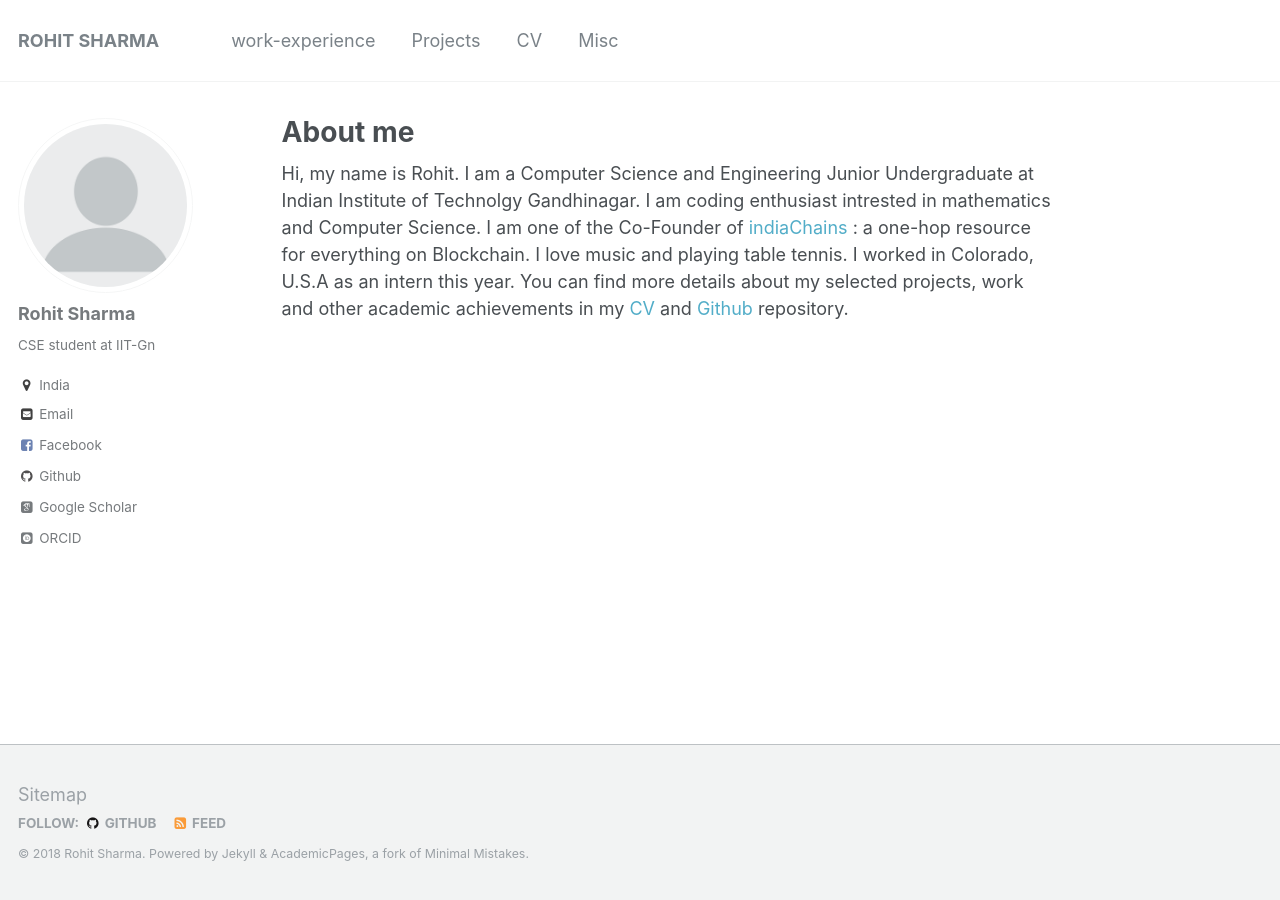
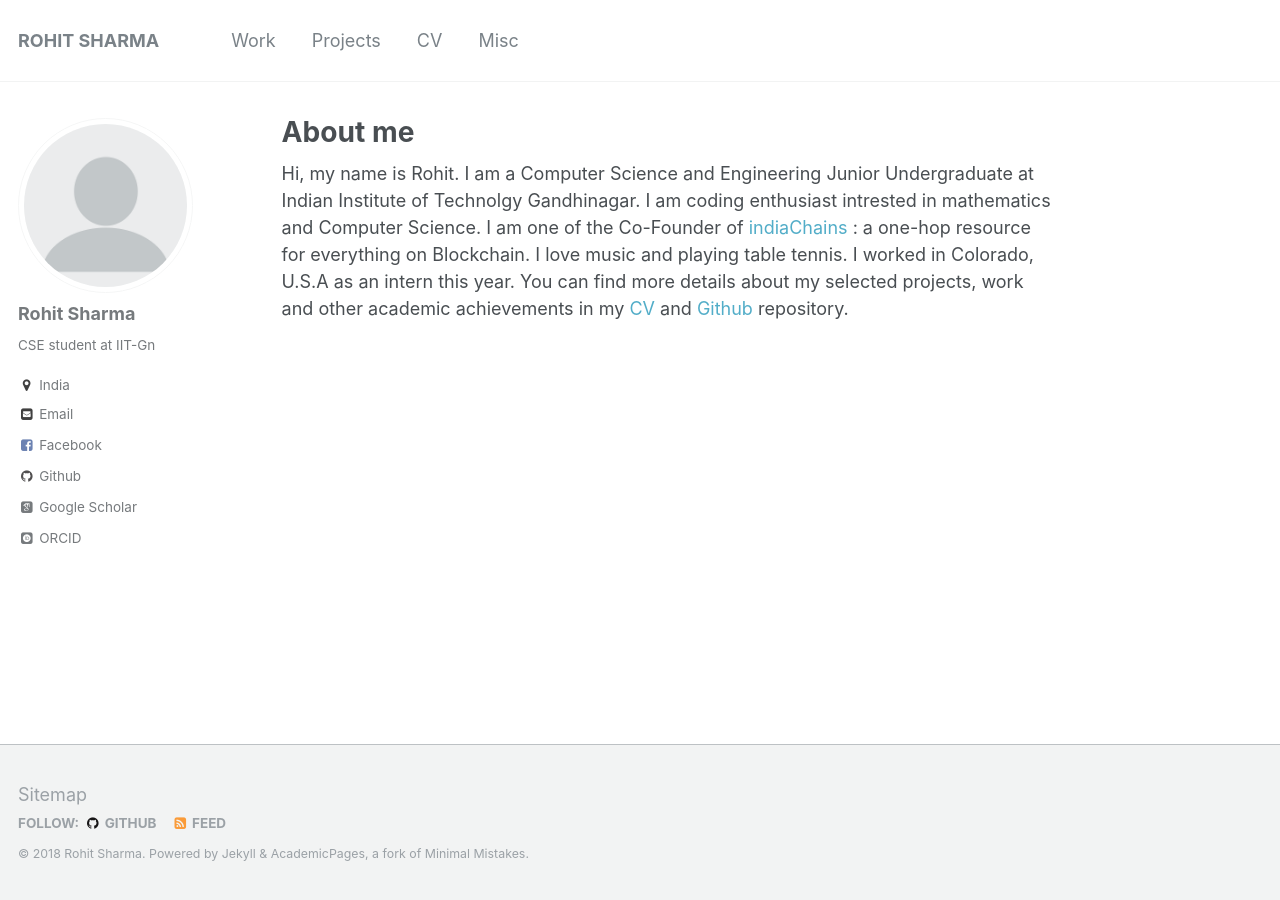
Before and after one commit to rohitx007/rohitx007.github.io, a Jekyll site: the page built from _pages/about.md, in a window 1280 px wide. Built offline with Jekyll 4.4.1, drawn with Linux system fonts in a browser that asks for light colours; some web fonts are replaced.

Commit message:
Update navigation.yml

```diff
--- a/_data/navigation.yml
+++ b/_data/navigation.yml
@@ -1,6 +1,6 @@
 # main links links
 main:
-  - title: "work-experience"
+  - title: "Work"
     url: /work/
 
   - title: "Projects"
```
